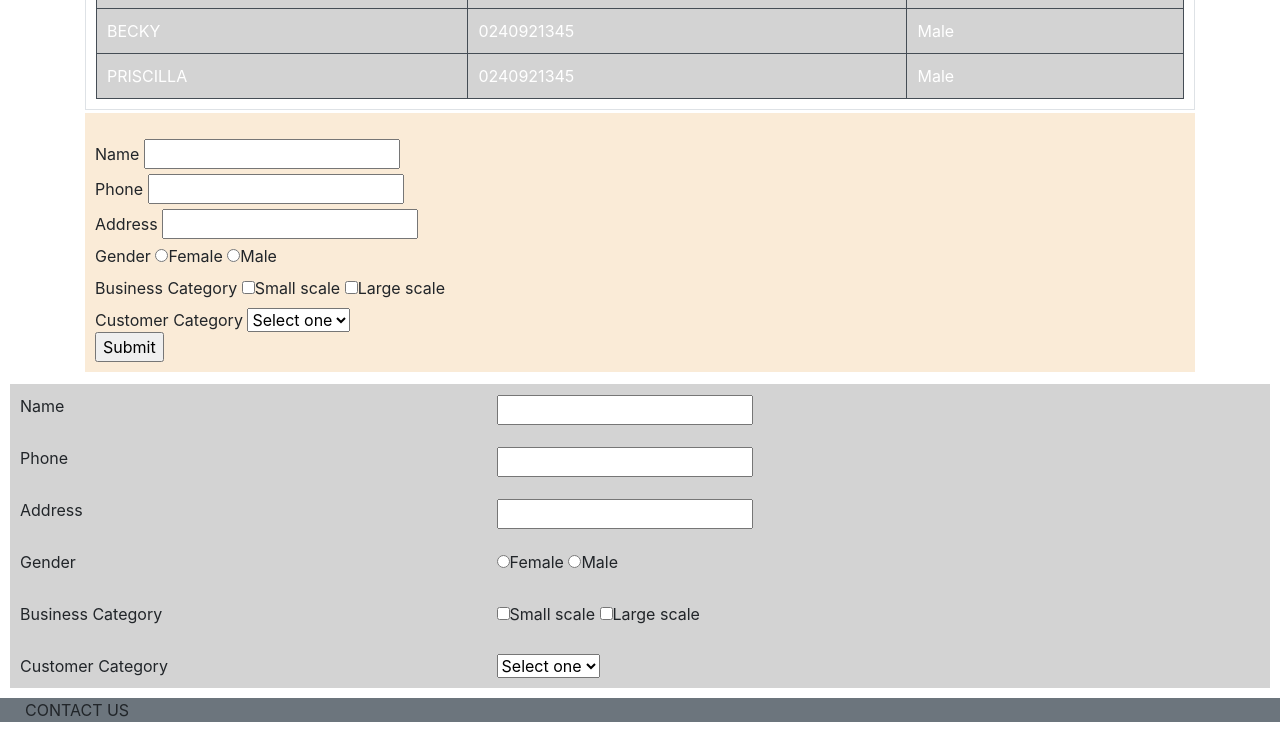
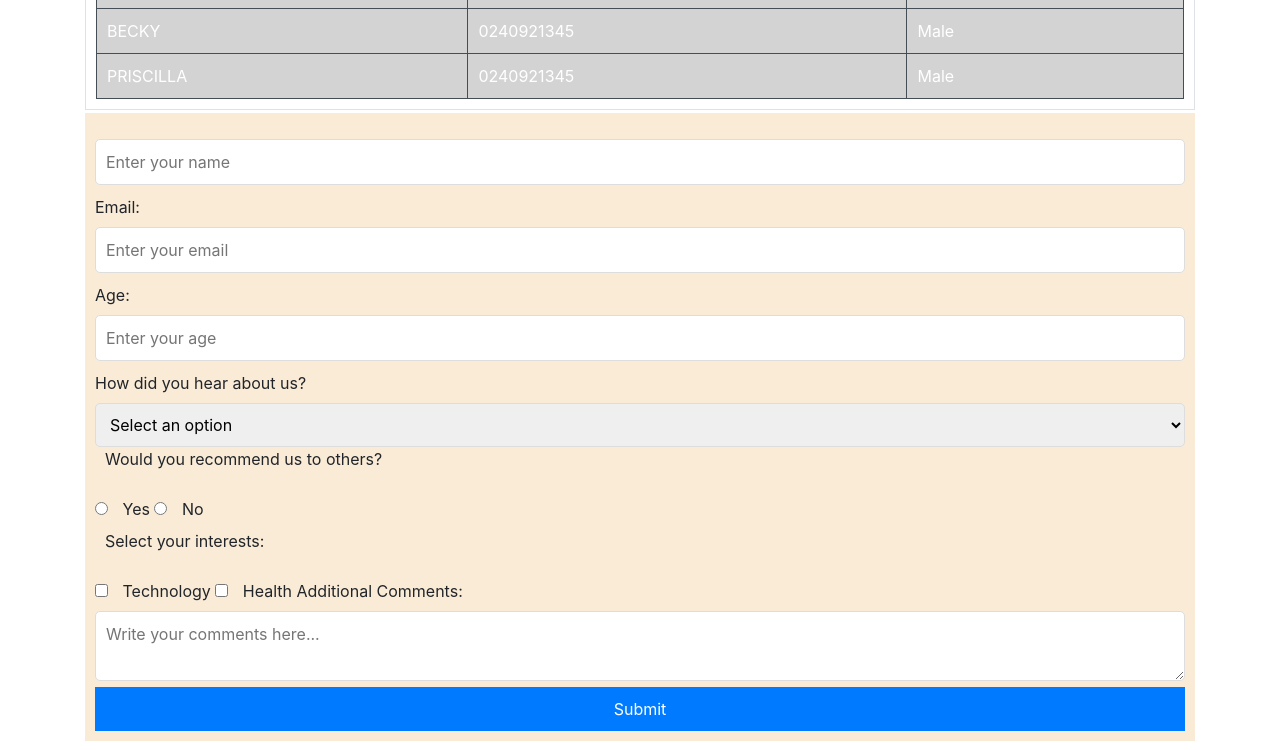
Before and after one commit to embargo17/project-5, a plain HTML site: page index.html in a window 1280 px wide. Shown: the part 1040-1790 px from the top of the page. Drawn offline with Linux system fonts and the light colour scheme.

Commit message:
Add files via upload

```diff
--- a/index.html
+++ b/index.html
@@ -150,50 +150,75 @@
 <form action="index.html" method="get">
 
     <div class="DAN">
-                <label for="name">
-                Name
-                </label>
+        <input
+        id="name"
+        type="text"
+        placeholder="Enter your name"
+        required>
 
-                <input type="text" id="name" requierd>
-                </div>
+      <!-- Email -->
+      <label id="email-label" for="email">Email:</label>
+      <input
+        id="email"
+        type="email"
+        placeholder="Enter your email"
+        required>
 
-                <div>
-                <label for="phone">
-                    Phone
-                </label>
+      <!-- Number -->
+      <label id="number-label" for="number">Age:</label>
+      <input
+        id="number"
+        type="number"
+        min="18"
+        max="99"
+        placeholder="Enter your age"
+        required>
 
-                <input type="tel" id="phone" min="10" max="10" requierd>
-               </div>
+      <!-- Dropdown -->
+      <label for="dropdown">How did you hear about us?</label>
+      <select id="dropdown" required>
+        <option value="" disabled selected>Select an option</option>
+        <option value="friend">Friend</option>
+        <option value="ad">Advertisement</option>
+      </select>
 
-               <div>
-                <label for="address">
-                  Address
-                </label>
+      <!-- Radio Buttons -->
+      <p>Would you recommend us to others?</p>
+      <label>
+        <input
+          type="radio"
+          name="recommend"
+          value="yes"
+          required> Yes
+      </label>
+      <label>
+        <input
+          type="radio"
+          name="recommend"
+          value="no"> No
+      </label>
 
-        <input  type="text" id="address" requierd>
-        </div>
+      <!-- Checkboxes -->
+      <p>Select your interests:</p>
+      <label>
+        <input
+          type="checkbox"
+          value="technology"> Technology
+      </label>
+      <label>
+        <input
+          type="checkbox"
+          value="health"> Health
+      </label>
 
-        <fieldset>
-            <label for="dan">Gender</label>
-     <label><input type="radio" name="gender">Female </label>
-     <label><input type="radio" name="gender">Male </label>
-        </fieldset>
+      <!-- Textarea -->
+      <label for="comments">Additional Comments:</label>
+      <textarea
+        id="comments"
+        placeholder="Write your comments here..."></textarea>
 
-<fieldset>
-    <label for="DAN">Business Category</label>
-<label><input type="checkbox" name="business">Small scale </label>
-<label><input type="checkbox" name="business">Large scale </label>
-           </fieldset>
-
-<lable for="Dan"></lable>Customer Category</label>
-<select>
-    <option value="">Select one</option>
-    <option value="regular">Regular</option>
-    <option value="temporal">Temporal</option>
-</select>
-<br>
-     <div>
-<input type="submit" value="Submit">
+      <!-- Submit Button -->
+      <button id="submit" type="submit">Submit</button>
 </div>
 
 </div>
--- a/styles.css
+++ b/styles.css
@@ -60,3 +60,48 @@ table{
        .Dan{
         margin-bottom: 10px;
        }
+       /* General Styles */
+
+
+
+
+
+
+  form {
+    display: flex;
+    flex-direction: column;
+  }
+
+  label {
+    margin: 10px 0 5px;
+  }
+
+  input, select, textarea, button {
+    padding: 10px;
+    margin-bottom: 15px;
+    border: 1px solid #ddd;
+    border-radius: 5px;
+    font-size: 16px;
+    width: 100%;
+    box-sizing: border-box;
+  }
+
+  input[type="radio"], input[type="checkbox"] {
+    margin-right: 10px;
+    width: auto;
+  }
+
+  textarea {
+    resize: vertical;
+  }
+
+  button {
+    background-color: #007BFF;
+    color: #fff;
+    border: none;
+    cursor: pointer;
+  }
+
+  button:hover {
+    background-color: #0056b3;
+  }
```
